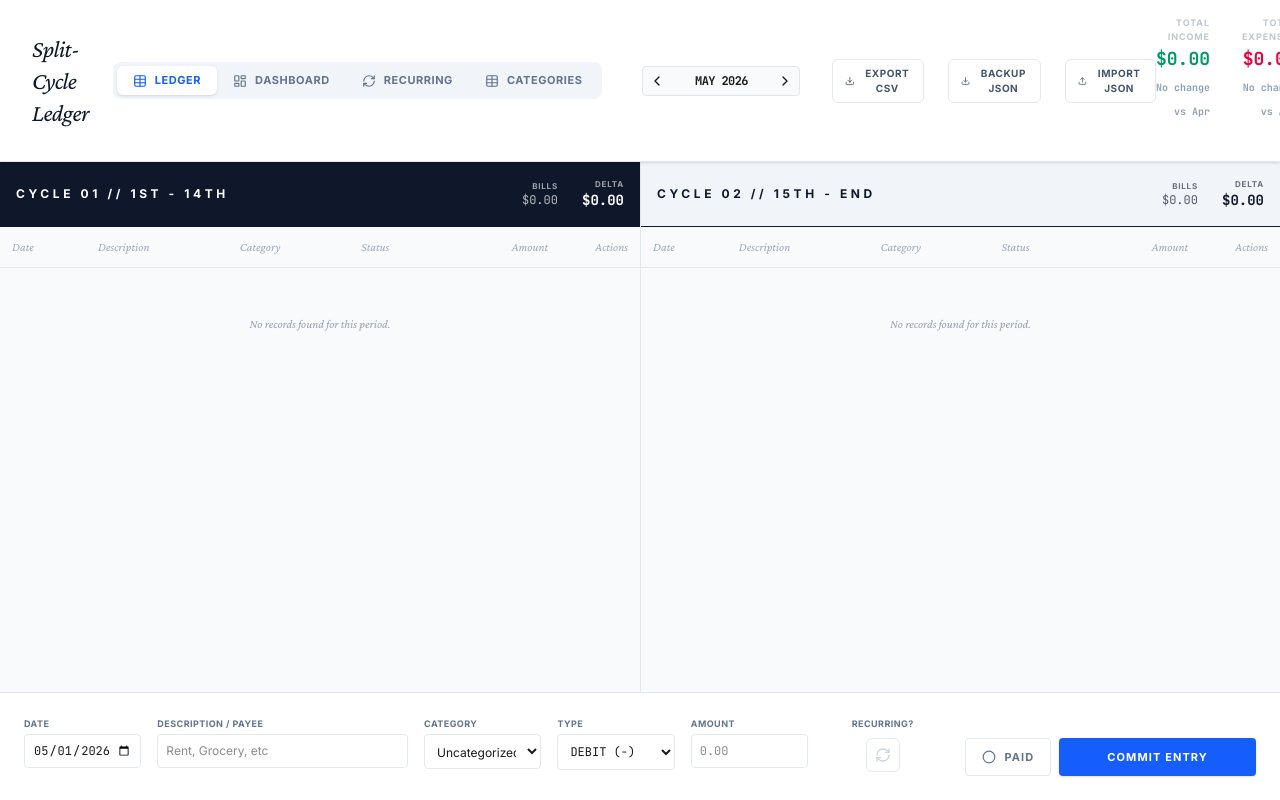
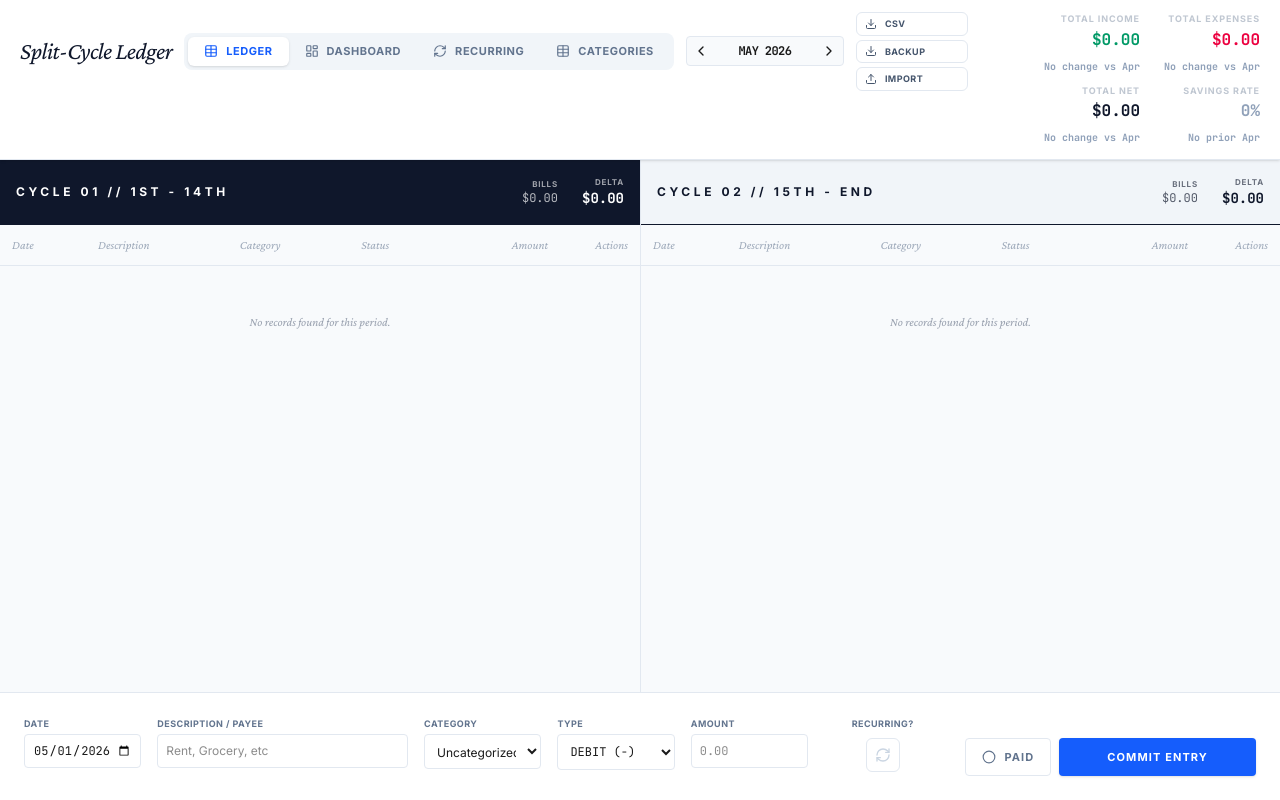
Before and after one commit to HowAI-1811/budgeteaze, a React (Vite) app: page / in a window 1280 px wide. Built offline with nearby package versions, Linux system fonts and the light colour scheme.

Commit message:
Tighten header layout for budget summaries

```diff
--- a/src/App.tsx
+++ b/src/App.tsx
@@ -617,10 +617,10 @@ export default function App() {
   return (
     <div className="flex flex-col h-screen overflow-hidden bg-slate-50">
       {/* Header Section */}
-      <header className="border-b border-slate-200 px-8 py-4 flex justify-between items-center bg-white shrink-0 shadow-sm z-10">
-        <div className="flex flex-col">
-          <div className="flex items-center gap-6">
-            <h1 className="font-serif italic text-2xl tracking-tight text-slate-900">Split-Cycle Ledger</h1>
+      <header className="border-b border-slate-200 px-5 py-3 flex flex-wrap justify-between items-start gap-4 bg-white shrink-0 shadow-sm z-10">
+        <div className="flex flex-col min-w-0 flex-1">
+          <div className="flex flex-wrap items-center gap-3">
+            <h1 className="font-serif italic text-2xl tracking-tight text-slate-900 shrink-0">Split-Cycle Ledger</h1>
 
             <nav className="flex items-center bg-slate-100 p-1 rounded-lg">
               <button
@@ -665,7 +665,7 @@ export default function App() {
               </button>
             </nav>
 
-            <div className="flex items-center gap-1 ml-4 border border-slate-200 rounded p-0.5 bg-slate-50">
+            <div className="flex items-center gap-1 border border-slate-200 rounded p-0.5 bg-slate-50 shrink-0">
               <button
                 onClick={() => setCurrentDate(subMonths(currentDate, 1))}
                 className="p-1 hover:bg-slate-200 transition-colors rounded"
@@ -683,30 +683,32 @@ export default function App() {
               </button>
             </div>
 
+            <div className="grid w-28 shrink-0 grid-cols-1 gap-1">
               <button
                 onClick={handleExportCSV}
-              className="flex items-center gap-2 px-3 py-1.5 border border-slate-200 rounded-md text-[10px] font-bold uppercase tracking-wider text-slate-600 hover:bg-slate-50 hover:text-blue-600 transition-all ml-2"
+                className="flex items-center gap-2 px-2 py-1 border border-slate-200 rounded-md text-[9px] font-bold uppercase tracking-wider text-slate-600 hover:bg-slate-50 hover:text-blue-600 transition-all"
                 title="Export Month as CSV"
               >
-              <Download className="w-3.5 h-3.5" />
-              Export CSV
+                <Download className="w-3 h-3 shrink-0" />
+                CSV
               </button>
               <button
                 onClick={handleExportJSON}
-              className="flex items-center gap-2 px-3 py-1.5 border border-slate-200 rounded-md text-[10px] font-bold uppercase tracking-wider text-slate-600 hover:bg-slate-50 hover:text-blue-600 transition-all"
+                className="flex items-center gap-2 px-2 py-1 border border-slate-200 rounded-md text-[9px] font-bold uppercase tracking-wider text-slate-600 hover:bg-slate-50 hover:text-blue-600 transition-all"
                 title="Export All Data as JSON Backup"
               >
-              <Download className="w-3.5 h-3.5" />
-              Backup JSON
+                <Download className="w-3 h-3 shrink-0" />
+                Backup
               </button>
               <button
                 onClick={() => importInputRef.current?.click()}
-              className="flex items-center gap-2 px-3 py-1.5 border border-slate-200 rounded-md text-[10px] font-bold uppercase tracking-wider text-slate-600 hover:bg-slate-50 hover:text-blue-600 transition-all"
+                className="flex items-center gap-2 px-2 py-1 border border-slate-200 rounded-md text-[9px] font-bold uppercase tracking-wider text-slate-600 hover:bg-slate-50 hover:text-blue-600 transition-all"
                 title="Import JSON Backup"
               >
-              <Upload className="w-3.5 h-3.5" />
-              Import JSON
+                <Upload className="w-3 h-3 shrink-0" />
+                Import
               </button>
+            </div>
             <input
               ref={importInputRef}
               type="file"
@@ -717,24 +719,24 @@ export default function App() {
           </div>
         </div>
 
-        <div className="flex gap-8 text-right">
+        <div className="grid grid-cols-2 gap-x-6 gap-y-2 text-right shrink-0">
           <div>
             <p className="text-[9px] uppercase tracking-widest opacity-40 font-bold mb-0.5 text-slate-500">Total Income</p>
-            <p className="font-mono text-lg font-bold text-emerald-600">
+            <p className="font-mono text-base font-bold text-emerald-600">
               ${formatMoney(totalIncome)}
             </p>
             <MoneyDelta delta={monthComparison.incomeDelta} toneType="credit" label={monthComparison.previousMonthLabel} />
           </div>
           <div>
             <p className="text-[9px] uppercase tracking-widest opacity-40 font-bold mb-0.5 text-slate-500">Total Expenses</p>
-            <p className="font-mono text-lg font-bold text-rose-600">
+            <p className="font-mono text-base font-bold text-rose-600">
               ${formatMoney(totalExpenses)}
             </p>
             <MoneyDelta delta={monthComparison.expensesDelta} toneType="debit" label={monthComparison.previousMonthLabel} />
           </div>
           <div>
             <p className="text-[9px] uppercase tracking-widest opacity-40 font-bold mb-0.5 text-slate-500">Total Net</p>
-            <p className="font-mono text-lg font-bold text-slate-900">
+            <p className="font-mono text-base font-bold text-slate-900">
               ${formatMoney(totalBalance)}
             </p>
             <MoneyDelta delta={monthComparison.balanceDelta} toneType="balance" label={monthComparison.previousMonthLabel} />
@@ -742,7 +744,7 @@ export default function App() {
           <div>
             <p className="text-[9px] uppercase tracking-widest opacity-40 font-bold mb-0.5 text-slate-500">Savings Rate</p>
             <p className={cn(
-              "font-mono text-lg font-bold",
+              "font-mono text-base font-bold",
               totalIncome > 0 ? (savingsRate >= 0.2 ? "text-emerald-600" : "text-blue-600") : "text-slate-400"
             )}>
               {Math.round(savingsRate * 100)}%
```
Lines whose indentation alone changed are shown as unchanged.
